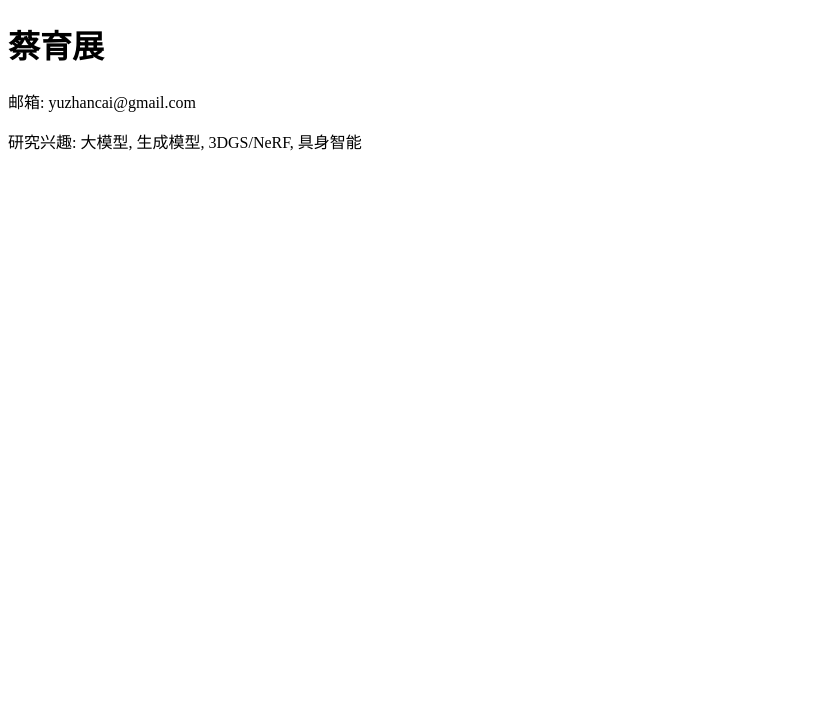
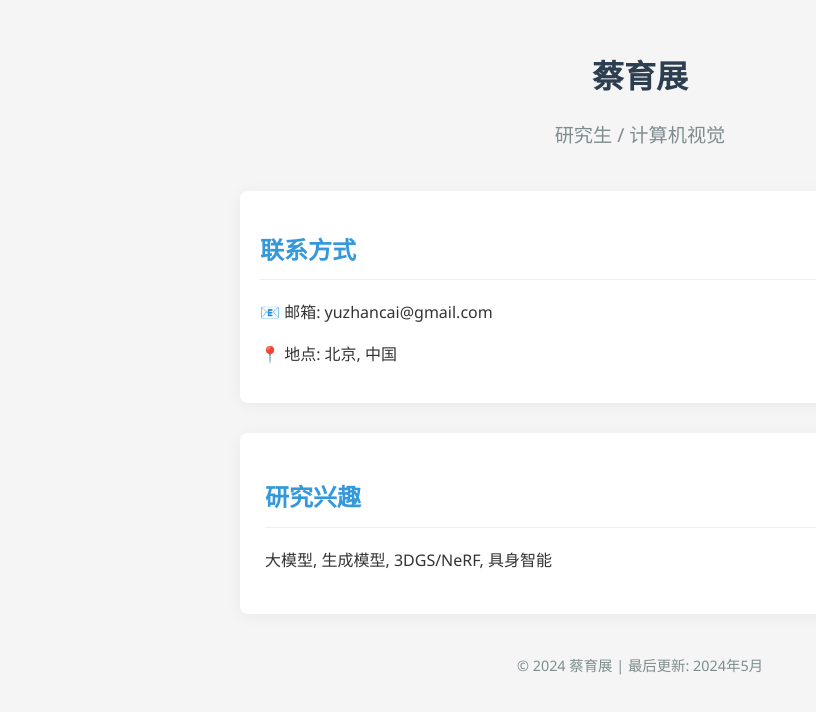
Before and after one commit to reality167/reality167.github.io, a plain HTML site: page index.html in a window 1280 px wide. Shown: the whole page, without its empty margins (0-816 px from the left). Drawn offline with Linux system fonts and the light colour scheme.

Commit message:
update index.html

```diff
--- a/index.html
+++ b/index.html
@@ -1,11 +1,100 @@
 <!DOCTYPE html>
-<html>
+<html lang="zh">
 <head>
-  <title>蔡育展 - 个人主页</title>
+    <meta charset="UTF-8">
+    <meta name="viewport" content="width=device-width, initial-scale=1.0">
+    <title>蔡育展 - 个人主页</title>
+    <style>
+        body {
+            font-family: 'Segoe UI', Tahoma, Geneva, Verdana, sans-serif;
+            line-height: 1.6;
+            margin: 0;
+            padding: 0;
+            background-color: #f5f5f5;
+            color: #333;
+        }
+        .container {
+            max-width: 800px;
+            margin: 0 auto;
+            padding: 40px 20px;
+        }
+        header {
+            text-align: center;
+            margin-bottom: 40px;
+        }
+        .profile-img {
+            width: 150px;
+            height: 150px;
+            border-radius: 50%;
+            object-fit: cover;
+            border: 3px solid #fff;
+            box-shadow: 0 4px 10px rgba(0,0,0,0.1);
+            margin-bottom: 20px;
+        }
+        h1 {
+            color: #2c3e50;
+            margin: 10px 0;
+        }
+        .subtitle {
+            color: #7f8c8d;
+            font-size: 1.2rem;
+            margin-bottom: 20px;
+        }
+        .contact-info {
+            background: white;
+            border-radius: 8px;
+            padding: 20px;
+            margin-bottom: 30px;
+            box-shadow: 0 2px 15px rgba(0,0,0,0.05);
+        }
+        .section {
+            background: white;
+            border-radius: 8px;
+            padding: 25px;
+            margin-bottom: 30px;
+            box-shadow: 0 2px 15px rgba(0,0,0,0.05);
+        }
+        h2 {
+            color: #3498db;
+            border-bottom: 1px solid #eee;
+            padding-bottom: 10px;
+        }
+        a {
+            color: #3498db;
+            text-decoration: none;
+        }
+        a:hover {
+            text-decoration: underline;
+        }
+        footer {
+            text-align: center;
+            margin-top: 40px;
+            color: #7f8c8d;
+            font-size: 0.9rem;
+        }
+    </style>
 </head>
 <body>
-  <h1>蔡育展</h1>
-  <p>邮箱: yuzhancai@gmail.com</p>
-  <p>研究兴趣: 大模型, 生成模型, 3DGS/NeRF, 具身智能</p>
+    <div class="container">
+        <header>
+            <h1>蔡育展</h1>
+            <p class="subtitle">研究生 / 计算机视觉</p>
+        </header>
+
+        <div class="contact-info">
+            <h2>联系方式</h2>
+            <p>📧 邮箱: yuzhancai@gmail.com</p>
+            <p>📍 地点: 北京, 中国</p>
+        </div>
+
+        <div class="section">
+            <h2>研究兴趣</h2>
+            <p>大模型, 生成模型, 3DGS/NeRF, 具身智能</p>
+        </div>
+
+        <footer>
+            <p>© 2024 蔡育展 | 最后更新: 2024年5月</p>
+        </footer>
+    </div>
 </body>
 </html>
```
